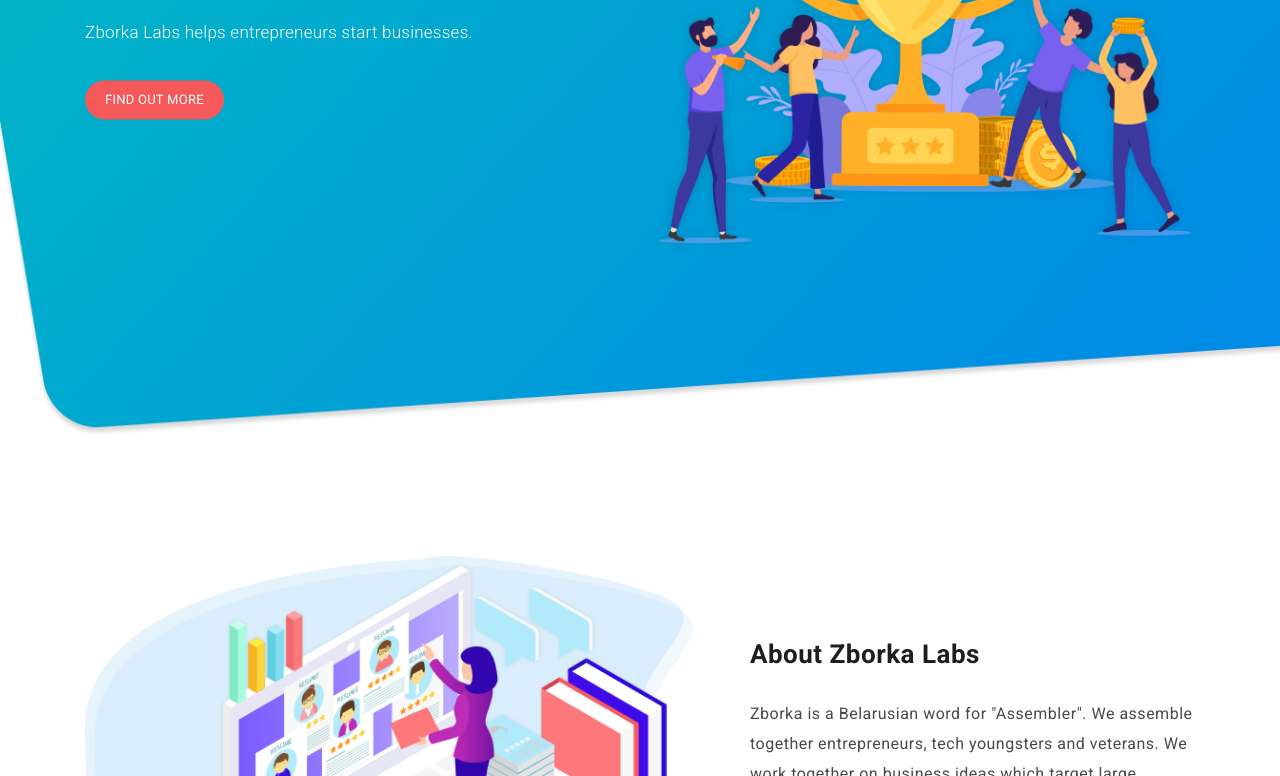
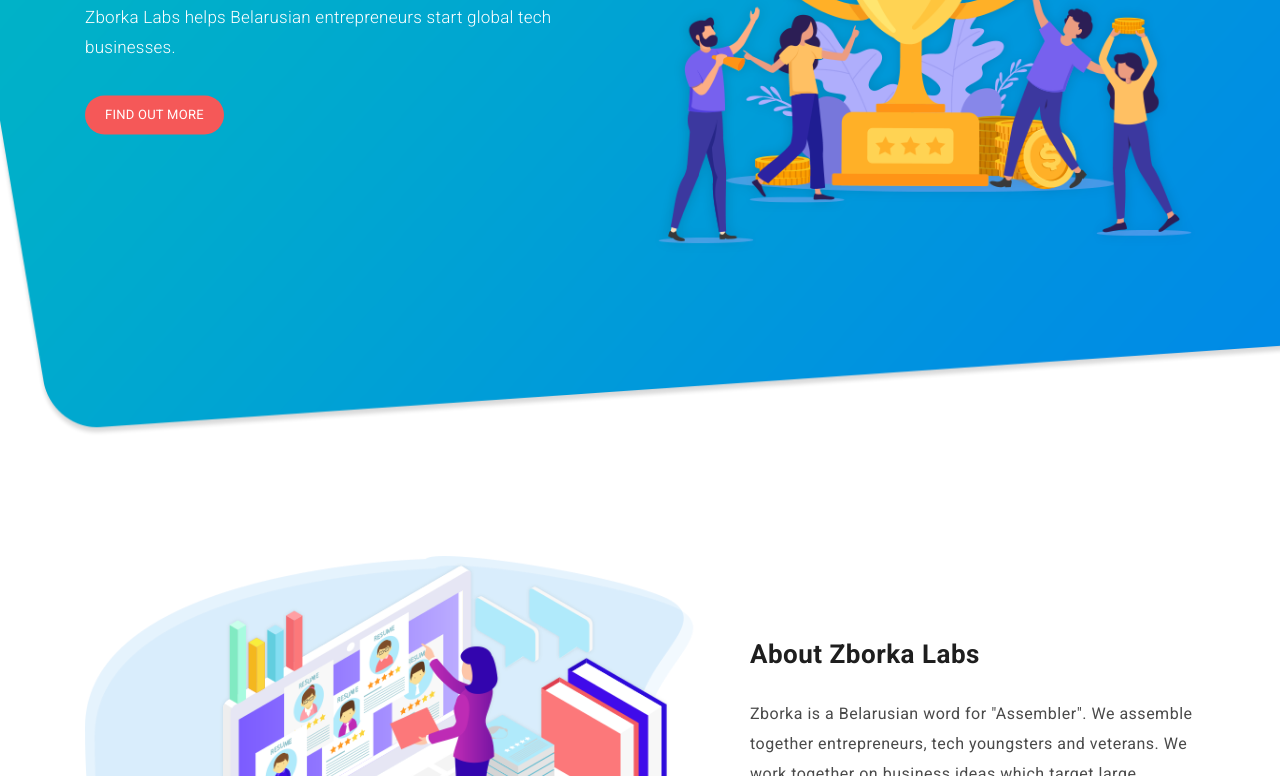
Before and after one commit to zborkalabs/zborkalabs.github.io, a plain HTML site: page index.html in a window 1280 px wide. Shown: the part 324-1100 px from the top of the page. Drawn offline with Linux system fonts and the light colour scheme.

Commit message:
Zborka Labs helps Belarusian entrepreneurs start global tech

```diff
--- a/index.html
+++ b/index.html
@@ -99,7 +99,10 @@
               data-scroll-reveal="enter left move 30px over 0.6s after 0.4s"
             >
               <h1>Zborka Labs</h1>
-              <p>Zborka Labs helps entrepreneurs start businesses.</p>
+              <p>
+                Zborka Labs helps Belarusian entrepreneurs start global tech
+                businesses.
+              </p>
               <a href="#about" class="main-button-slider">Find Out More</a>
             </div>
             <div
```
